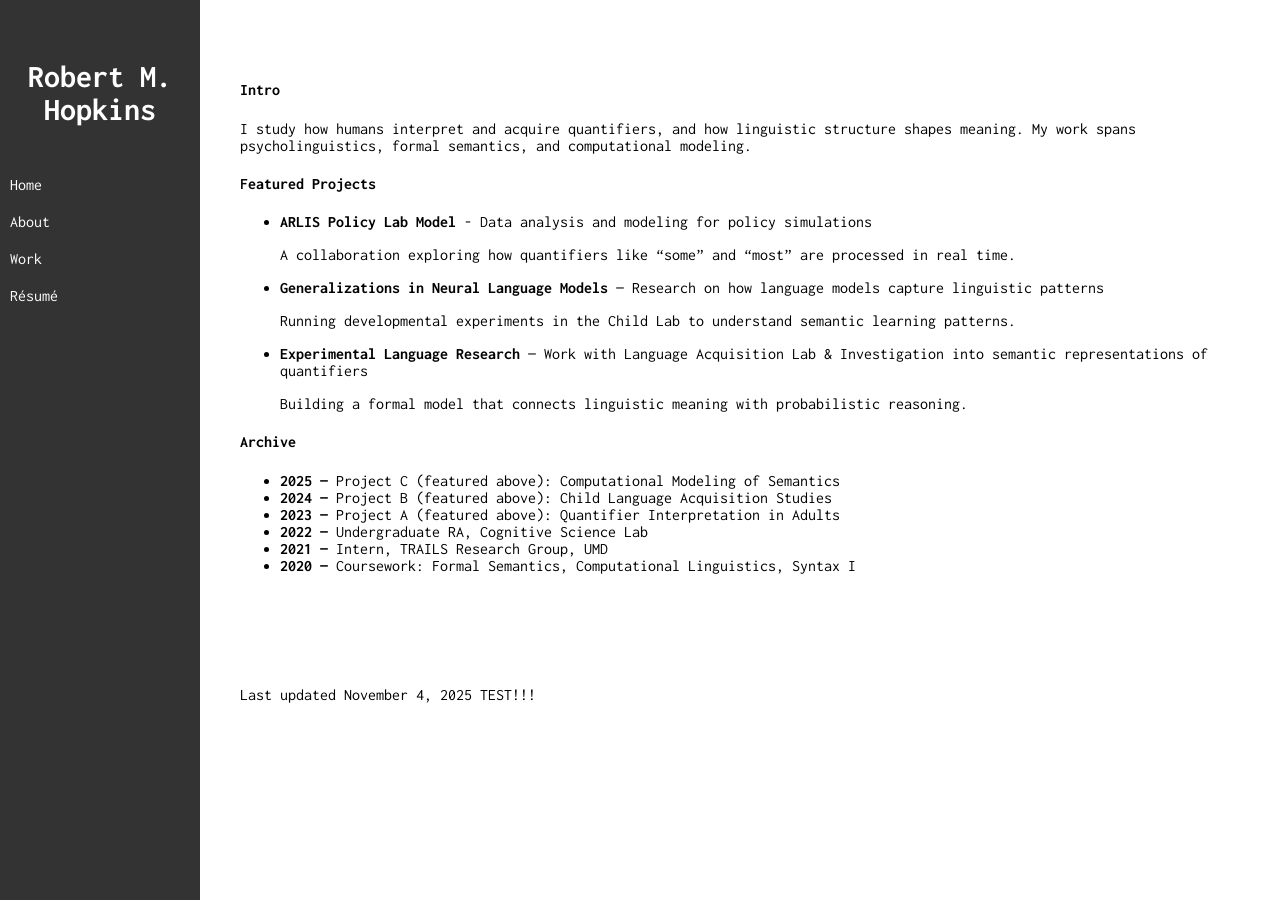
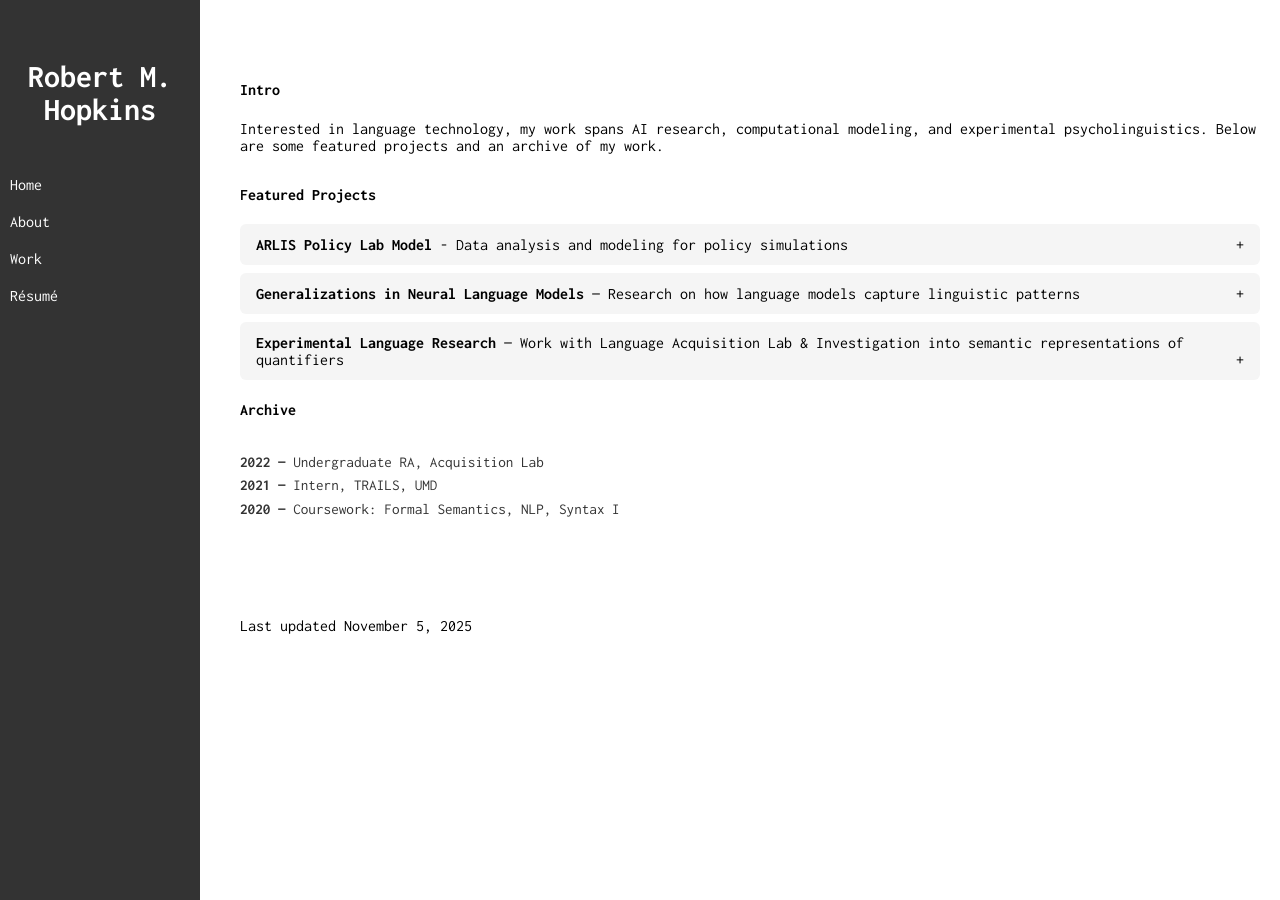
Before and after one commit to rmhopkins4/rmhopkins4.github.io, a Jekyll site: the page built from work.html, in a window 1280 px wide. Built offline with Jekyll 4.4.1, drawn with Linux system fonts in a browser that asks for light colours.

Commit message:
update work featured

```diff
--- a/_layouts/default.html
+++ b/_layouts/default.html
@@ -22,7 +22,7 @@
     <main>
       {{ content }}
       <div class="content">
-        <p>Last updated {{page.last_modified | date: "%B %-d, %Y" }} TEST!!!</p>
+        <p>Last updated {{page.last_modified | date: "%B %-d, %Y" }}</p>
       </div>
     </main>
 
--- a/about.html
+++ b/about.html
@@ -1,6 +1,6 @@
 ---
 layout: default
-last_modified: 2025-11-04T23:43:14-0500
+last_modified: 2025-11-05T16:46:02-0500
 title: Robert M. Hopkins — About
 ---
 
--- a/assets/css/styles.css
+++ b/assets/css/styles.css
@@ -110,6 +110,12 @@
   }
 }
 
+/* home page highlights */
+
+.highlights a {
+  text-decoration: none;
+  color: inherit;
+}
 
 .highlights ul {
   list-style: none;
@@ -128,3 +134,118 @@
   background: #e0e0e0;
   cursor: pointer;
 }
+
+/* work page features */
+
+.featured {
+  margin-top: 2em;
+}
+
+.featured h2 {
+  font-size: 1.5em;
+  margin-bottom: 0.75em;
+}
+
+.featured-item {
+  background: #f5f5f5;
+  border-radius: 6px;
+  margin: 0.5em 0;
+  padding: 0.75em 1em;
+  transition: background 0.2s;
+  overflow: hidden;
+}
+
+.featured-item:hover {
+  background: #e0e0e0;
+}
+
+.featured-item input[type="checkbox"] {
+  display: none;
+}
+
+.featured-item .title {
+  display: block;
+  cursor: pointer;
+  transition: color 0.2s;
+  position: relative;
+}
+
+.featured-item .title::after {
+  content: "+";
+  position: absolute;
+  right: 0;
+  transition: transform 0.3s, content 0.3s;
+}
+
+.featured-item input[type="checkbox"]:checked + .title::after, .featured-item:target + .title::after {
+  content: "–";
+  transform: rotate(180deg);
+}
+
+.feature-content {
+  max-height: 0;
+  overflow: hidden;
+  transition: max-height 0.4s ease, padding 0.3s ease;
+  padding-top: 0;
+}
+
+.featured-item input[type="checkbox"]:checked ~ .feature-content {
+  max-height: 500px;
+  padding-top: 0.5em;
+}
+
+.featured-item:target {
+  animation: glow 2s ease-out;
+}
+
+@keyframes glow {
+  0% {
+    background-color: transparent;
+    box-shadow: 0 0 0 rgba(255, 215, 0, 0);
+  }
+  40% {
+    background-color: rgba(120, 140, 255, 0.25); /* soft golden wash inside */
+    box-shadow:
+      0 0 10px rgba(76, 119, 199, 0.6),   /* outer glow */
+      inset 0 0 8px rgba(17, 0, 255, 0.3); /* inner glow */
+  }
+  50% {
+    background-color: rgba(120, 140, 255, 0.25); /* soft golden wash inside */
+    box-shadow:
+      0 0 10px rgba(76, 119, 199, 0.6),   /* outer glow */
+      inset 0 0 8px rgba(17, 0, 255, 0.3); /* inner glow */
+  }
+  100% {
+    background-color: transparent;
+    box-shadow: 0 0 0 rgba(255, 215, 0, 0);
+  }
+}
+
+.feature-content p {
+  margin: 0;
+  color: #333;
+  line-height: 1.5;
+}
+
+/* work page archive */
+
+.archive {
+  margin-top: 2em;
+}
+
+.archive h2 {
+  font-size: 1.5em;
+  margin-bottom: 0.75em;
+}
+
+.archive ul {
+  list-style-type: none;
+  padding-left: 0;
+  margin: 0;
+}
+
+.archive li {
+  padding: 0.25em 0;
+  font-size: 0.95em;
+  color: #333;
+}
--- a/resume.html
+++ b/resume.html
@@ -1,6 +1,6 @@
 ---
 layout: default
-last_modified: 2025-11-04T23:43:14-0500
+last_modified: 2025-11-05T16:46:02-0500
 title: Robert M. Hopkins — Résumé
 ---
 
--- a/work.html
+++ b/work.html
@@ -12,37 +12,44 @@
   <div class="content">
     <h4>Intro</h4>
     <p>
-      I study how humans interpret and acquire quantifiers, and how linguistic structure shapes meaning.
-      My work spans psycholinguistics, formal semantics, and computational modeling.
+      Interested in language technology, my work spans AI research, computational modeling, and experimental psycholinguistics. Below are some featured projects and an archive of my work.
     </p>
 
-    <h4>Featured Projects</h4>
     <div class="featured">
-      <ul>
-        <li> <!--I want to be able to add more descriptive text that opens up like a sort of expanded view that comes from under the main feature tab-->
-          <strong>ARLIS Policy Lab Model</strong> - Data analysis and modeling for policy simulations
-          <p>A collaboration exploring how quantifiers like “some” and “most” are processed in real time.</p>
-        </li>
-        <li>
-          <strong>Generalizations in Neural Language Models</strong>  — Research on how language models capture linguistic patterns
-          <p>Running developmental experiments in the Child Lab to understand semantic learning patterns.</p>
-        </li>
-        <li>
-          <strong>Experimental Language Research</strong>  — Work with Language Acquisition Lab & Investigation into semantic representations of quantifiers
-          <p>Building a formal model that connects linguistic meaning with probabilistic reasoning.</p>
-        </li>
-      </ul>
+      <h4>Featured Projects</h4>
+
+      <div class="featured-item" id="arlis-feature">
+        <input type="checkbox" id="feature1">
+        <label for="feature1" class="title"><strong>ARLIS Policy Lab Model</strong> - Data analysis and modeling for policy simulations</label>
+        <div class="feature-content">
+          <p>DESCRIPTION</p>
+        </div>
+      </div>
+
+      <div class="featured-item" id="neural-lm-feature">
+        <input type="checkbox" id="feature2">
+        <label for="feature2" class="title"><strong>Generalizations in Neural Language Models</strong>  — Research on how language models capture linguistic patterns</label>
+        <div class="feature-content">
+          <p>DESCRIPTION</p>
+        </div>
+      </div>
+
+      <div class="featured-item" id="experimental-feature">
+        <input type="checkbox" id="feature3">
+        <label for="feature3" class="title"><strong>Experimental Language Research</strong>  — Work with Language Acquisition Lab & Investigation into semantic representations of quantifiers</label>
+        <div class="feature-content">
+          <p>DESCRIPTION</p>
+        </div>
+      </div>
     </div>
 
     <h4>Archive</h4>
     <div class="archive">
       <ul>
-        <li><strong>2025 —</strong> Project C (featured above): Computational Modeling of Semantics</li>
-        <li><strong>2024 —</strong> Project B (featured above): Child Language Acquisition Studies</li>
-        <li><strong>2023 —</strong> Project A (featured above): Quantifier Interpretation in Adults</li>
-        <li><strong>2022 —</strong> Undergraduate RA, Cognitive Science Lab</li>
-        <li><strong>2021 —</strong> Intern, TRAILS Research Group, UMD</li>
-        <li><strong>2020 —</strong> Coursework: Formal Semantics, Computational Linguistics, Syntax I</li>
+
+        <li><strong>2022 —</strong> Undergraduate RA, Acquisition Lab</li>
+        <li><strong>2021 —</strong> Intern, TRAILS, UMD</li>
+        <li><strong>2020 —</strong> Coursework: Formal Semantics, NLP, Syntax I</li>
       </ul>
     </div>
 
```
Also changed, not shown: other parts of _layouts/default.html (+1 -1 lines), other parts of work.html (+1 -1 lines), index.html (+16 -8 lines), README.md.
